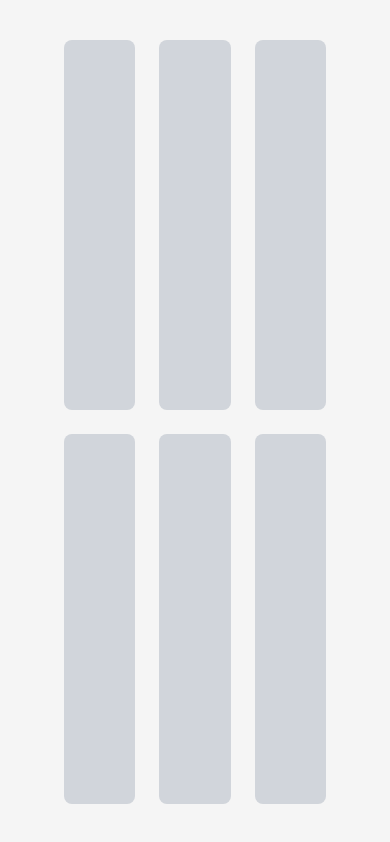
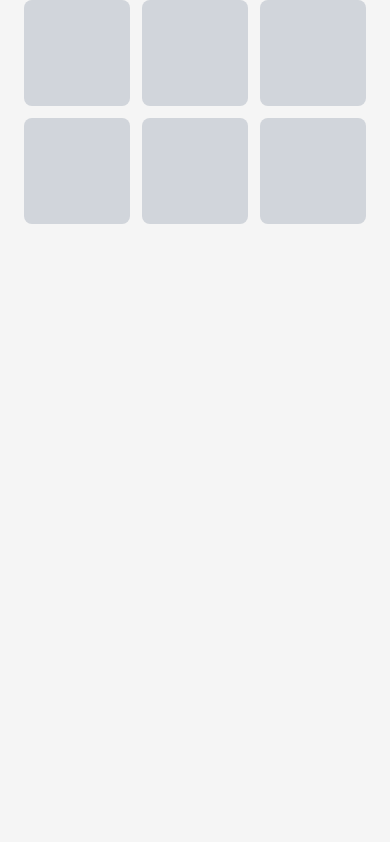
Before and after one commit to willsusanto/memorize, a React (Vite) app: page / in a window 390 px wide. Built offline with nearby package versions, Linux system fonts and the light colour scheme.

Commit message:
Responsive grid

```diff
--- a/src/components/Card.jsx
+++ b/src/components/Card.jsx
@@ -1,16 +1,25 @@
-const Card = ({ color = "red", id, description, open, completed, openCard, processingMatch }) => {
+const Card = ({
+  id,
+  description,
+  open,
+  completed,
+  processingMatch,
+  openCard,
+}) => {
+  const defaultStyling = "p-6 rounded-lg aspect-square";
   return (
     <>
-      {completed ? (
-        <div className={`p-6 rounded-lg bg-black`}></div>
-      ) : open ? (
-        <div className={`p-6 rounded-lg bg-blue-500 hover:bg-blue-700`}>
+      {completed && <div className={`${defaultStyling} bg-black`}></div>}
+      {open && (
+        <div className={`${defaultStyling} bg-blue-500 hover:bg-blue-700`}>
           {description}
         </div>
-      ) : (
-        <div onClick={(e) => !processingMatch && openCard(e, id)} className={`p-6 rounded-lg bg-gray-300 hover:bg-gray-500 transition duration-300`}
-          >
-        </div>
+      )}
+      {!open && (
+        <div
+          onClick={(e) => !processingMatch && openCard(e, id)}
+          className={`${defaultStyling} bg-gray-300 hover:bg-gray-500 transition duration-300`}
+        ></div>
       )}
     </>
   );
--- a/src/pages/GamePage.jsx
+++ b/src/pages/GamePage.jsx
@@ -47,8 +47,8 @@ const GamePage = () => {
   };
 
   return (
-    <div className="container mx-auto flex justify-center h-screen p-10">
-      <section className="px-6 grid grid-cols-3 gap-6 w-full">
+    <div className="container mx-auto">
+      <section className="px-6 grid grid-cols-card-size gap-3 w-full">
         {cards.map((card) => (
           <Card key={card.id} {...card} openCard={openCard}></Card>
         ))}
--- a/tailwind.config.js
+++ b/tailwind.config.js
@@ -5,7 +5,11 @@ export default {
     "./src/**/*.{js,ts,jsx,tsx}"
   ],
   theme: {
-    extend: {},
+    extend: {
+      gridTemplateColumns: {
+        "card-size": "repeat(3, minmax(2rem, 500px))"
+      }
+    },
   },
   plugins: [],
 }
```
